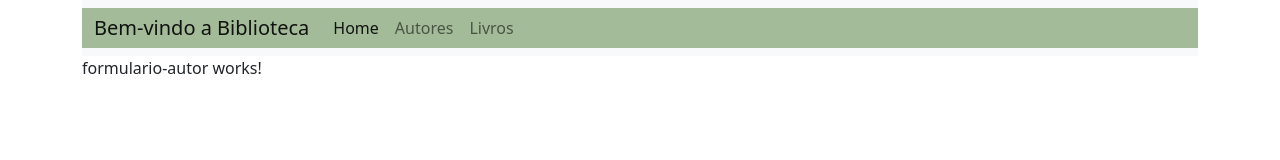
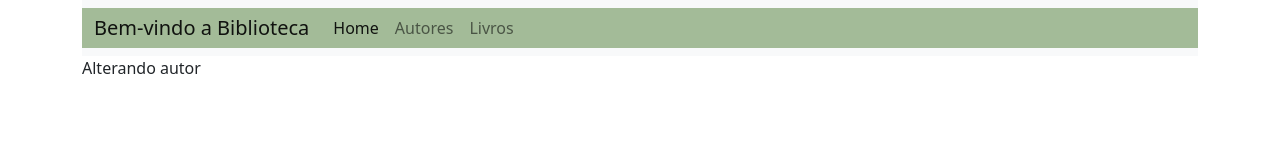
Before and after one commit to Danubia98/front-end-biblioteca, an Angular app: page /autores/formulario/3 in a window 1280 px wide. Shown: the top 160 px of the page. Built offline with nearby package versions, Linux system fonts and the light colour scheme.

Commit message:
recuperando parâmetros das urls de livro e autor

```diff
--- a/src/app/autores/formulario-autor/formulario-autor.component.html
+++ b/src/app/autores/formulario-autor/formulario-autor.component.html
@@ -1 +1,2 @@
-<p>formulario-autor works!</p>
+<p *ngIf="!id">Cadastrando autor</p>
+<P *ngIf="id">Alterando autor</P>
--- a/src/app/autores/formulario-autor/formulario-autor.component.ts
+++ b/src/app/autores/formulario-autor/formulario-autor.component.ts
@@ -1,3 +1,4 @@
+import { ActivatedRoute } from '@angular/router';
 import { Component, OnInit } from '@angular/core';
 
 @Component({
@@ -7,7 +8,12 @@ import { Component, OnInit } from '@angular/core';
 })
 export class FormularioAutorComponent implements OnInit {
 
-  constructor() { }
+  id: number | null;
+
+
+  constructor(private activatedRoute: ActivatedRoute) {
+    this.id=this.activatedRoute.snapshot.paramMap.get('id') as number | null;
+   }
 
   ngOnInit(): void {
   }
--- a/src/app/livros/formulario-livro/formulario-livro.component.html
+++ b/src/app/livros/formulario-livro/formulario-livro.component.html
@@ -1 +1,2 @@
-<p>formulario-livro works!</p>
+<p *ngIf="!id">Cadastrando novo livro</p>
+<p *ngIf="id">Alterando livro</p>
--- a/src/app/livros/formulario-livro/formulario-livro.component.ts
+++ b/src/app/livros/formulario-livro/formulario-livro.component.ts
@@ -1,4 +1,5 @@
 import { Component, OnInit } from '@angular/core';
+import { ActivatedRoute } from '@angular/router';
 
 @Component({
   selector: 'app-formulario-livro',
@@ -7,7 +8,13 @@ import { Component, OnInit } from '@angular/core';
 })
 export class FormularioLivroComponent implements OnInit {
 
-  constructor() { }
+ id: number | null;
+
+
+  constructor(private activatedRoute: ActivatedRoute) {
+    this.id=this.activatedRoute.snapshot.paramMap.get('id') as number | null;
+
+   }
 
   ngOnInit(): void {
   }
```
